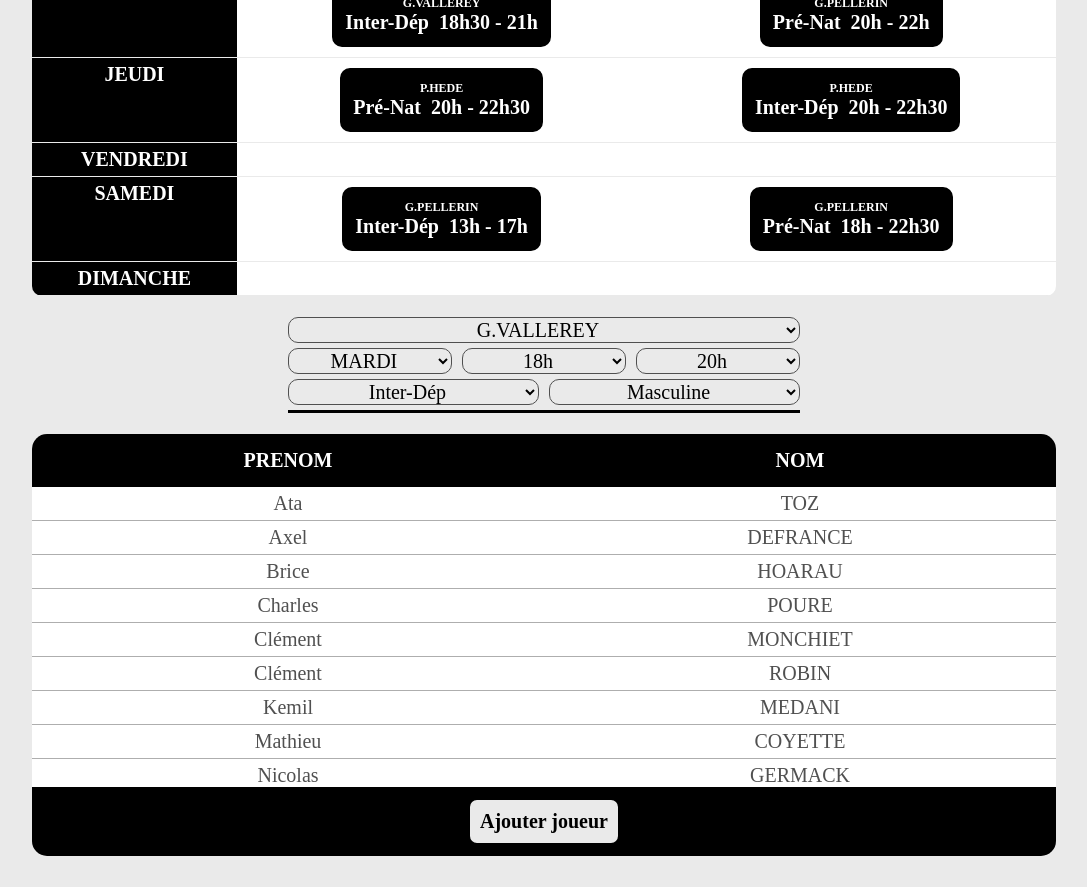
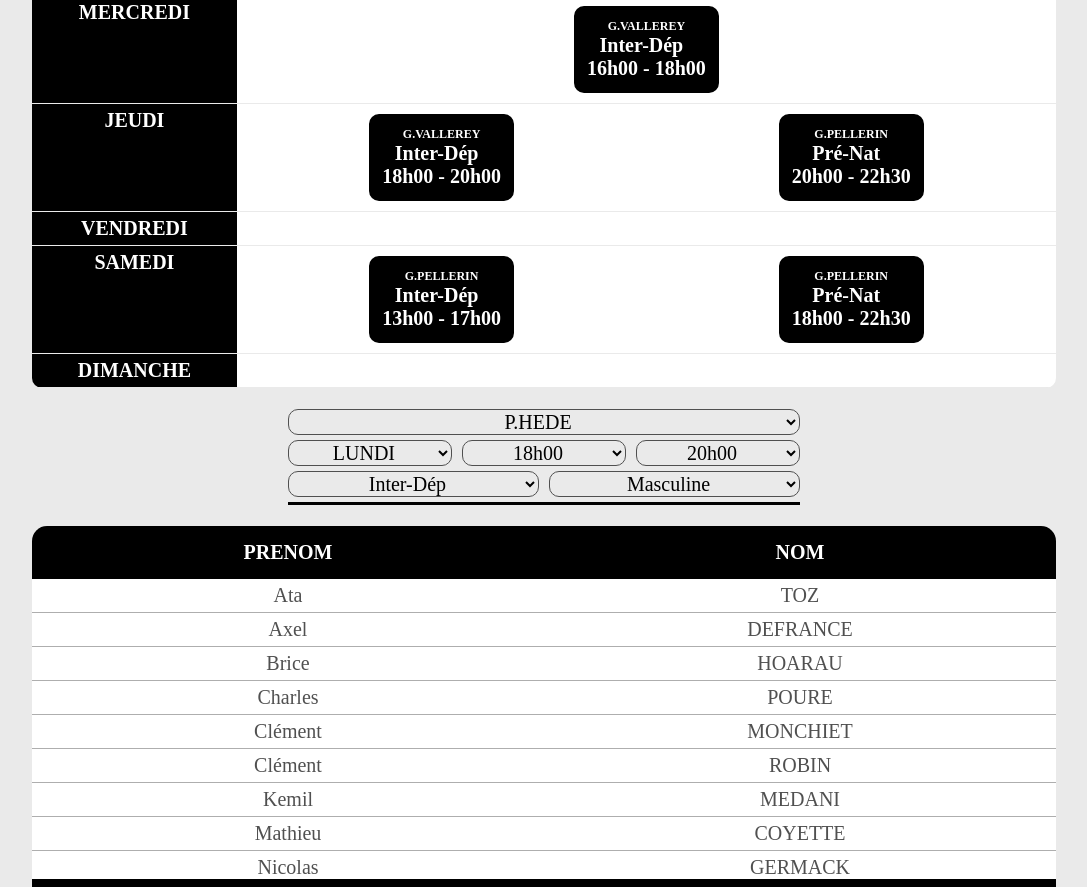
Before and after one commit to chiyanoyuuki/volley, an Angular app: page / in a window 1280 px wide. Shown: the part 320-1207 px from the top of the page, without its empty margins (96-1183 px from the left). Built offline with nearby package versions, Linux system fonts and the light colour scheme.

Commit message:
21/09/2020 12:11

```diff
--- a/src/app/app.module.ts
+++ b/src/app/app.module.ts
@@ -6,6 +6,7 @@ import { AppComponent } from './app.component';
 import { AccueilComponent } from './components/accueil/accueil.component';
 import { HeaderComponent } from './components/header/header.component';
 import { FormsModule } from '@angular/forms';
+import { HttpClientModule } from '@angular/common/http';
 
 @NgModule({
   declarations: [
@@ -16,7 +17,8 @@ import { FormsModule } from '@angular/forms';
   imports: [
     BrowserModule,
     AppRoutingModule,
-    FormsModule
+    FormsModule,
+    HttpClientModule
   ],
   providers: [],
   bootstrap: [AppComponent]
--- a/src/app/components/accueil/accueil.component.html
+++ b/src/app/components/accueil/accueil.component.html
@@ -16,6 +16,8 @@
                         <p style="font-size:12px;">{{training.gymnase}}</p>
                         <div style="display:flex;padding:0">
                             <p style="white-space: nowrap;">{{training.equipe}}&nbsp;&nbsp;</p>
+                        </div>
+                        <div style="display:flex;padding:0">
                             <p>{{training.debut}}</p>
                             <p>&nbsp;-&nbsp;</p>
                             <p>{{training.fin}}</p>
@@ -45,7 +47,7 @@
         </div>
 
         <div style="display:flex">
-            <select [(ngModel)]="selectedEquipe" style="margin-right:1%">
+            <select [(ngModel)]="selectedEquipe" style="margin-right:1%" (change)="changeEquipe()">
                 <option *ngFor="let equipe of equipes" [value]="equipe.nom">{{equipe.nom}}</option>
             </select>
             <select [(ngModel)]="selectedType" style="margin-left:1%">
@@ -72,24 +74,40 @@
 
 
             <div class="tfDiv">
-                <button type="button" class="secondButton">Ajouter joueur</button>
+                <div style="margin:1%">
+                    <select [(ngModel)]="selectedTeamAddPlayer" style="width:100%;">
+                        <option *ngFor="let team of getOtherTeams()" [ngValue]="team">{{team.nom}}</option>
+                    </select>
+                    <select [(ngModel)]="selectedPlayerAdd" (change)="changePlayerSelected()" style="width:100%;">
+                        <option *ngFor="let player of getplayersSelectedTeam()" [ngValue]="player">{{player.prenom}}&nbsp;{{player.nom}}</option>
+                    </select>
+                </div>
+
+                <input style="width:20%;height:100%;margin:auto;margin-right:1%;margin-left:1%" type="text" [(ngModel)]="prenomAdd" placeholder="Prénom.."/>
+                <input style="width:20%;height:100%;margin:auto;" type="text" [(ngModel)]="nomAdd" placeholder="Nom.."/>
+
+                <button style="white-space:nowrap;margin: 1% 1% 1% 2%;" type="button" class="secondButton" (click)="ajouterJoueur()">Ajouter joueur</button>
             </div>
 
         </div>
 
         <div class="divAbsents">
-            <div *ngFor="let absent of absents">
+            <div *ngFor="let absent of getAbsents()">
                 <p>{{absent.prenom}}</p>
                 <p>{{absent.nom}}</p>
             </div>
         </div>
 
         <div class="titleTab">
-            <p>{{absents.length}} absent{{absents.length>1?'s':''}}</p>
+            <p>{{getNbAbsents()}}</p>
         </div>
 
+
+
         <div>
-            <button type="button">Envoyer fiche de présence</button>
+            <button type="button" (click)="mailEnvoye!=false?sendEmail():null">Envoyer fiche de présence</button>
+            <p *ngIf="mailEnvoye==false">Envoi en cours..</p>
+            <p *ngIf="mailEnvoye==true">Mail envoyé !</p>
         </div>
 
     </div>
--- a/src/app/components/accueil/accueil.component.ts
+++ b/src/app/components/accueil/accueil.component.ts
@@ -1,5 +1,6 @@
 import { Component, OnInit } from '@angular/core';
 import { formatDate } from '@angular/common';
+import { HttpClient, HttpHeaders } from '@angular/common/http';
 
 @Component({
   selector: 'app-accueil',
@@ -18,41 +19,43 @@ export class AccueilComponent implements OnInit
   selectedFin;
   selectedEquipe;
   selectedType;
+  selectedTeamAddPlayer;
+  selectedPlayerAdd;
+  prenomAdd;
+  nomAdd;
 
   jours = ['LUNDI','MARDI','MERCREDI','JEUDI','VENDREDI','SAMEDI','DIMANCHE'];
   days = ['Monday','Tuesday','Wednesday','Thursday','Friday','Saturday','Sunday'];
 
-  interdep = [{prenom:'Brice', nom:'HOARAU'},{prenom:'Mathieu', nom:'COYETTE'},{prenom:'Axel', nom:'DEFRANCE'},{prenom:'Theo', nom:'KABA'},{prenom:'Kemil', nom:'MEDANI'},
+  interdep : {prenom:string,nom:string,absent?:boolean,added?:boolean}[] = [{prenom:'Brice', nom:'HOARAU'},{prenom:'Mathieu', nom:'COYETTE'},{prenom:'Axel', nom:'DEFRANCE'},{prenom:'Theo', nom:'KABA'},{prenom:'Kemil', nom:'MEDANI'},
     {prenom:'Clément', nom:'MONCHIET'},{prenom:'Remy', nom:'PAILLE'},{prenom:'Étienne', nom:'RASSE'},{prenom:'Clément', nom:'ROBIN'},{prenom:'Charles', nom:'POURE'},
     {prenom:'Paul', nom:'LEMAIRE'},{prenom:'Nicolas', nom:'GERMACK'},{prenom:'Ata', nom:'TOZ'}];
 
-  prenationnal = [{prenom:'Emmanuel', nom:'ALFRED'},{prenom:'Maxime', nom:'CADART'},{prenom:'Guillaume', nom:'BAUJOIN'},{prenom:'Sanka', nom:'CLAIR'},{prenom:'Mathéo', nom:'DEROY'},
+  prenationnal : {prenom:string,nom:string,absent?:boolean,added?:boolean}[] = [{prenom:'Emmanuel', nom:'ALFRED'},{prenom:'Maxime', nom:'CADART'},{prenom:'Guillaume', nom:'BAUJOIN'},{prenom:'Sanka', nom:'CLAIR'},{prenom:'Mathéo', nom:'DEROY'},
     {prenom:'Alexis', nom:'DUBOIS'},{prenom:'Marc', nom:'DURR'},{prenom:'Remy', nom:'GAILLIEN'},{prenom:'Ludovic', nom:'GUILLET'},{prenom:'Lucas', nom:'LEBOUC'},
     {prenom:'Ugo', nom:'MINOT'},{prenom:'Soheil', nom:'MOKKADEM'},{prenom:'Théo', nom:'MOUGDON'},{prenom:'Guillaume', nom:'SERVAIS'},{prenom:'Pierre-loup', nom:'VAN KEIRSBLICK'}];
 
   entrainements = [
-    {jour:'LUNDI'   ,creneaux:[]},
+    {jour:'LUNDI'   ,creneaux:[
+      {type:'Masculine',equipe:'Inter-Dép',debut:'18h00',fin:'20h00',gymnase:'P.HEDE'},
+      {type:'Masculine',equipe:'Pré-Nat',debut:'20h00',fin:'22h30',gymnase:'P.HEDE'}]},
 
-    {jour:'MARDI'   ,creneaux:[
-      {type:'Masculine',equipe:'Inter-Dép',debut:'18h',fin:'20h',gymnase:'G.VALLEREY'}]},
+    {jour:'MARDI'   ,creneaux:[]},
 
     {jour:'MERCREDI',creneaux:[
-      {type:'Masculine',equipe:'Pré-Nat',debut:'20h',fin:'22h',gymnase:'G.PELLERIN'},
-      {type:'Masculine',equipe:'Inter-Dép',debut:'18h30',fin:'21h',gymnase:'G.VALLEREY'}]},
+      {type:'Masculine',equipe:'Inter-Dép',debut:'16h00',fin:'18h00',gymnase:'G.VALLEREY'}]},
 
     {jour:'JEUDI',creneaux:[
-      {type:'Masculine',equipe:'Pré-Nat',debut:'20h',fin:'22h30',gymnase:'P.HEDE'},
-      {type:'Masculine',equipe:'Inter-Dép',debut:'20h',fin:'22h30',gymnase:'P.HEDE'}]},
+      {type:'Masculine',equipe:'Inter-Dép',debut:'18h00',fin:'20h00',gymnase:'G.VALLEREY'},
+      {type:'Masculine',equipe:'Pré-Nat',debut:'20h00',fin:'22h30',gymnase:'G.PELLERIN'}]},
 
     {jour:'VENDREDI',creneaux:[]},
 
     {jour:'SAMEDI',creneaux:[
-      {type:'Masculine',equipe:'Pré-Nat',debut:'18h',fin:'22h30',gymnase:'G.PELLERIN'},
-      {type:'Masculine',equipe:'Inter-Dép',debut:'13h',fin:'17h',gymnase:'G.PELLERIN'}]},
+      {type:'Masculine',equipe:'Inter-Dép',debut:'13h00',fin:'17h00',gymnase:'G.PELLERIN'},
+      {type:'Masculine',equipe:'Pré-Nat',debut:'18h00',fin:'22h30',gymnase:'G.PELLERIN'}]},
 
     {jour:'DIMANCHE',creneaux:[]}];
-
-  absents = [];
 
   equipes = [{nom:'Inter-Dép',joueurs:this.interdep}, {nom:'Pré-Nat',joueurs:this.prenationnal}];
 
@@ -60,8 +63,9 @@ export class AccueilComponent implements OnInit
   jourEntrainement;
   jour;
   heure;
+  mailEnvoye;
 
-  constructor() { }
+  constructor(private http: HttpClient) { }
 
   ngOnInit(): void {
     this.interdep.sort((a,b)=>{if(a.prenom<b.prenom)return -1;else if(a.prenom>b.prenom)return 1;else return 0;});
@@ -75,16 +79,15 @@ export class AccueilComponent implements OnInit
 
     for(var i=8;i<24;i++)
     {
-      this.heures.push((i<10?'0':'')+i+'h');
+      this.heures.push((i<10?'0':'')+i+'h00');
       this.heures.push(i+'h30');
     }
 
     this.getEntrainement();
-  }
 
-  test()
-  {
-    console.log(this.selectedGymnase);
+    var tmp = this.getOtherTeams();
+
+    if(this.selectedTeamAddPlayer==undefined&&tmp.length>0)this.selectedTeamAddPlayer = tmp[0];
   }
 
   getEntrainement()
@@ -97,8 +100,15 @@ export class AccueilComponent implements OnInit
       var debut = e.debut.substr(0,2);
       var fin = e.fin.substr(0,2);
 
-      if(this.heure>=debut&&this.heure<=fin)
-        this.setEntrainement(e,tmp.jour);
+      console.log(this.heure +" : "+debut+ " - " +fin);
+
+      if(this.entrainement==null)
+      {
+        if(this.heure>=debut&&this.heure<=fin)
+          this.setEntrainement(e,tmp.jour);
+        else if(this.heure<debut)
+          this.setEntrainement(e,tmp.jour);
+      }
     });
 
     while(this.entrainement==null)
@@ -125,8 +135,17 @@ export class AccueilComponent implements OnInit
 
   clickEleve(eleve)
   {
-    eleve.absent = !eleve.absent;
-    eleve.absent?this.absents[this.absents.length]=eleve:this.absents.splice(this.absents.indexOf(eleve),1);
+    if(eleve.added==true)
+    {
+      var equipe = this.getEquipe();
+      equipe.splice(equipe.indexOf(eleve),1);
+      this.prenomAdd = eleve.prenom;
+      this.nomAdd = eleve.nom;
+    }
+    else
+    {
+      eleve.absent = !eleve.absent;
+    }
   }
 
   getEntrainements(journee)
@@ -146,4 +165,92 @@ export class AccueilComponent implements OnInit
       return [];
   }
 
+  sendEmail()
+  {
+    var gymnase = this.selectedGymnase;
+    var jour = this.selectedJour;
+    var debut = this.selectedDebut;
+    var fin = this.selectedFin;
+    var equipe = this.selectedEquipe;
+    var type = this.selectedType;
+    var joueurs = this.getEquipe();
+
+    var joueurs2 = [];
+    var absents = [];
+    var date = jour + ' : ' + debut + ' - ' + fin;
+    var equipe2 = equipe + ' ' + type;
+
+    joueurs.forEach(e=>{
+      var ligne = e.prenom+' '+e.nom;
+      e.absent?absents.push(ligne):joueurs2.push(ligne);
+    });
+
+      this.mailEnvoye = false;
+      const headers = new HttpHeaders({ 'Content-Type': 'application/json' });
+      this.http.post('https://formspree.io/maylyeno',
+        { Gymnase:gymnase, Date:date, Equipe:equipe2, Joueurs:joueurs2, Absents:absents},
+        { 'headers': headers }).subscribe(
+          response => {
+            this.mailEnvoye = true;
+          }
+        );
+  }
+
+  getAbsents()
+  {
+    var equipe = this.getEquipe();
+    var absents = equipe.filter(e=>e.absent==true);
+    return absents;
+  }
+
+  getNbAbsents()
+  {
+    var taille = this.getAbsents().length;
+    return taille + ' absent' + (taille>1?'s':'');
+  }
+
+  getOtherTeams()
+  {
+    var teams = this.equipes.filter(e=>e.nom!=this.selectedEquipe);
+    return teams;
+  }
+
+  getplayersSelectedTeam()
+  {
+    var equipe = this.selectedTeamAddPlayer;
+    if(equipe!=undefined)
+    {
+      var otherJoueurs = equipe.joueurs;
+      var joueurs = this.getEquipe();
+      return otherJoueurs.filter(e=>!joueurs.find(j=>j.nom==e.nom&&j.prenom==e.prenom));
+    }
+    return [];
+  }
+
+  changePlayerSelected()
+  {
+    this.prenomAdd = this.selectedPlayerAdd.prenom;
+    this.nomAdd = this.selectedPlayerAdd.nom;
+  }
+
+  changeEquipe()
+  {
+    var teams = this.equipes.filter(e=>e.nom!=this.selectedEquipe);
+    this.selectedTeamAddPlayer = teams[0];
+    this.prenomAdd = "";
+    this.nomAdd = "";
+  }
+
+  ajouterJoueur()
+  {
+    if(this.prenomAdd!=""&&this.nomAdd!="")
+    {
+      var equipe = this.getEquipe();
+      equipe.push({prenom:this.prenomAdd,nom:this.nomAdd,added:true});
+      this.prenomAdd = "";
+      this.nomAdd = "";
+      equipe.sort((a,b)=>{if(a.prenom<b.prenom)return -1;else if(a.prenom>b.prenom)return 1;else return 0;});
+    }
+  }
+
 }
--- a/src/styles.css
+++ b/src/styles.css
@@ -3,7 +3,7 @@ body                                {margin:0;}
 button                              {width:auto;margin:auto;background-color:black;color:white;font-weight:bold;border-radius:10px;margin-top:10px;margin-bottom:10px;padding:10px;border:3px solid black;}
 button:hover                        {cursor:pointer;background-color:#eaeaea;color:black;}
 p                                   {margin:auto;}
-select                              {background-color:#eaeaea;border-radius:10px;margin-bottom:1%;border:1px solid #505050;}
+input, select                       {background-color:#eaeaea;border-radius:10px;margin-bottom:1%;border:1px solid #505050;}
 
 .container                          {padding:10%;width:80%}
 
```
Also changed, not shown: 16 other files (tests, documents, lock files or other folders).
